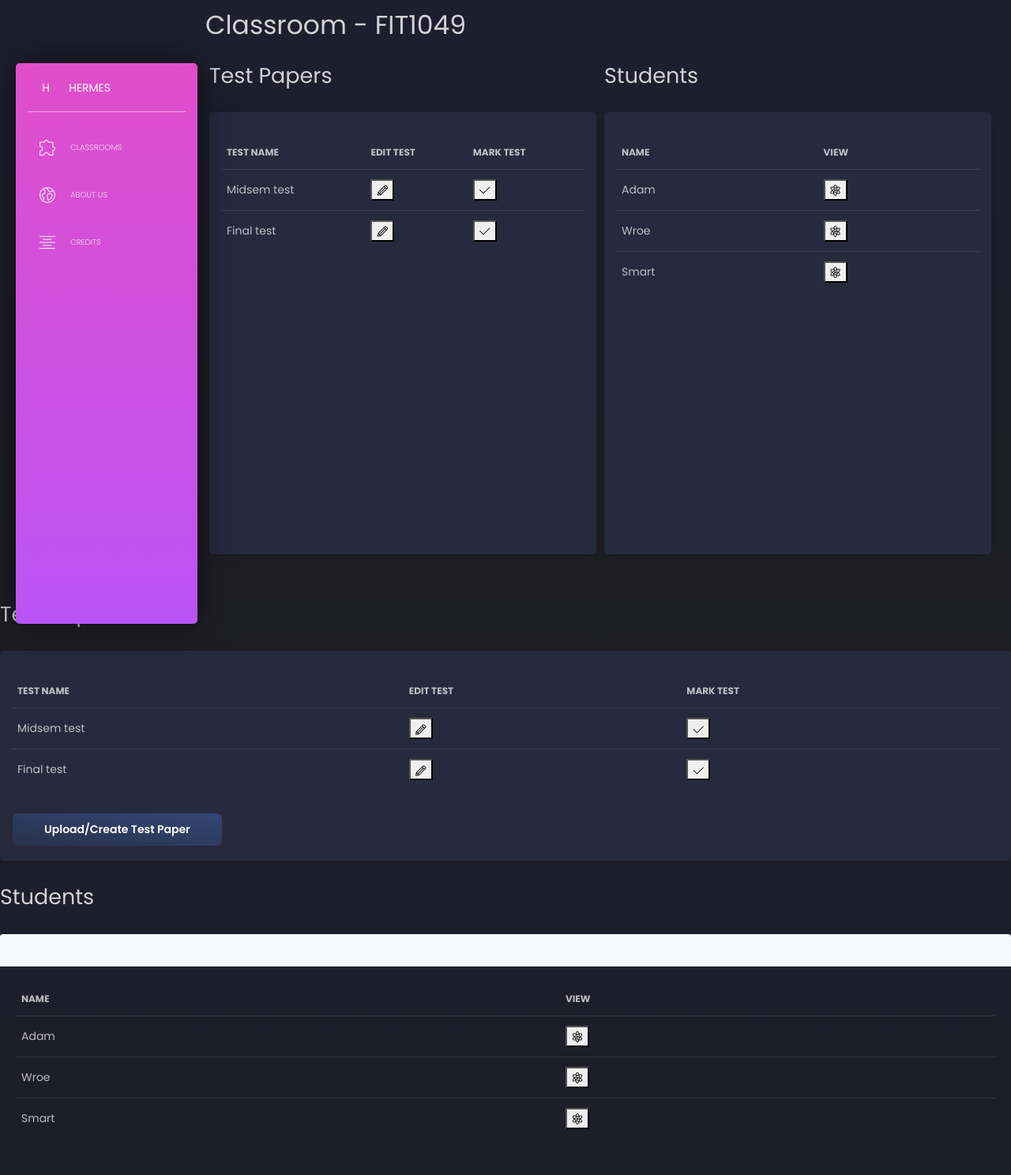
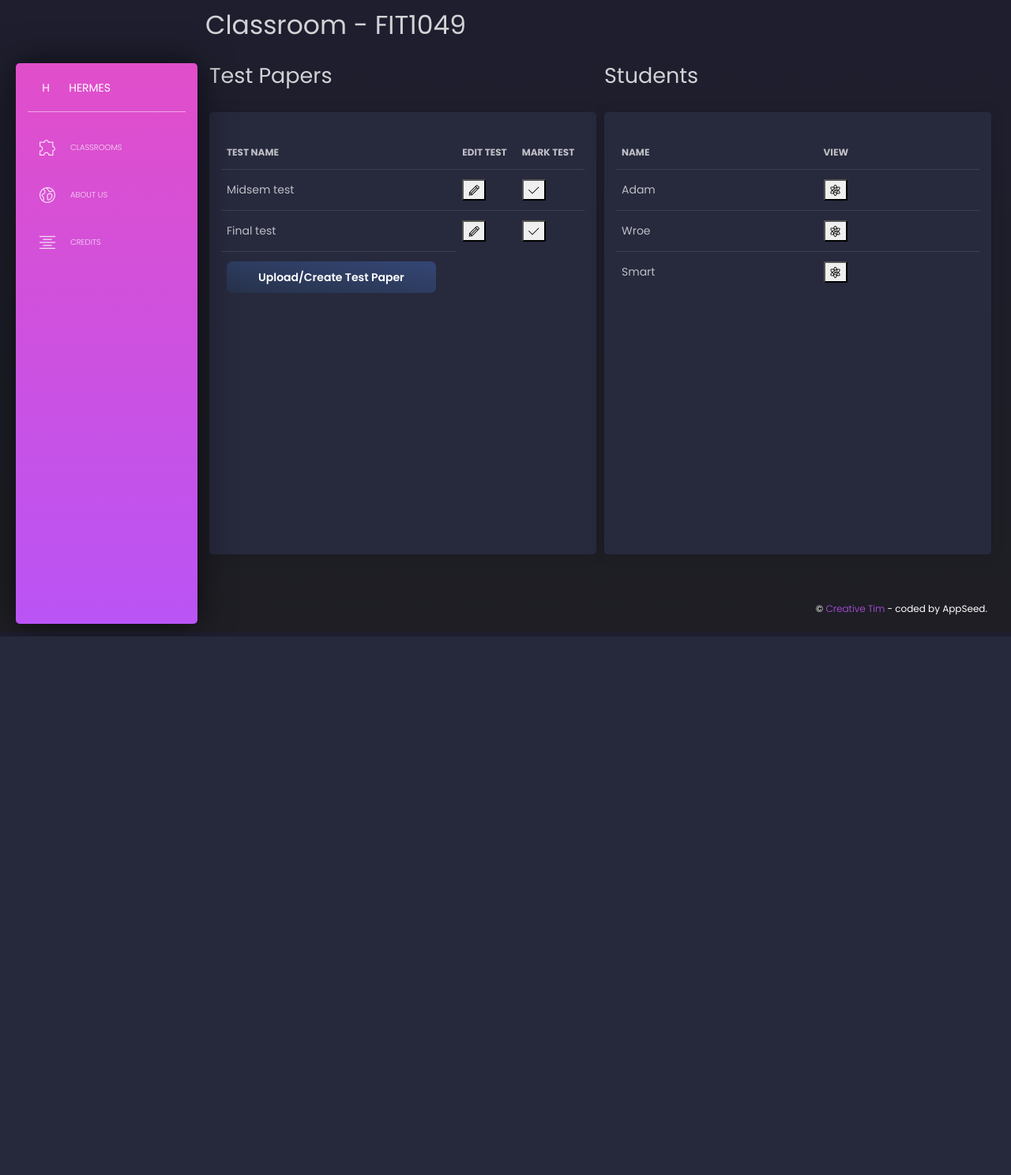
Before and after one commit to Nathan-Yeoh/UNIHack2025Hermes, a Flask app: page /Classroom/FIT1049 in a window 1280 px wide. Shown: the whole page at 79% size. After the commit the page ends 806 px from the top, so only its background shows below. Run offline with Flask 3, Linux system fonts and the light colour scheme; some libraries are stand-ins or nearby versions.

Commit message:
fix post

```diff
--- a/templates/Classroom.html
+++ b/templates/Classroom.html
@@ -44,6 +44,16 @@
                       </td>
                     </tr>
                     {% endfor %}
+                    <tr>
+                      <!-- create test button -->
+                      <td>
+                        <form action="{{url_for('serve_testpaper_create')}}" method="POST">
+                          <input name="cl_id" type="hidden" value="{{cl_id}}">
+                          <input name="tp_id" type="hidden" value="{{test_papers[-1].tp_id + 1}}">
+                          <input type="submit" value="Upload/Create Test Paper" class="btn">
+                        </form>
+                    </td>
+                    </tr>
                   </table>
                 </div>
               </div>
@@ -91,92 +101,6 @@
     </div>
   </div>
 </div>
-<div class="flex-container" >
-  <h2>Test Papers</h2>
 
-  <div class="content">
-    <div class="row">
-      <div class="col-md-12">
-        <div class="card ">
-          <div class="card-header">
-          </div>
-          <div class="card-body">
-            <div class="table-responsive">
-              <table class="table tablesorter " id="">
-                <thead class=" text-primary">
-                <tr>
-                  <th>Test Name</th>
-                  <th>Edit Test</th>
-                  <th>Mark Test</th>
-                </tr>
-                </thead>
-                {% for test_paper in test_papers %}
-                <tr>
-                  <td>{{test_paper.get_cltp_name()}}</td>
-                  <td>
-                    <form action="{{url_for('serve_testpaper_edit', cl_id=classroom_id, tp_id=test_paper.get_tp_id())}}" method="POST">
-                      <input name="cl_id" type="hidden" value="{{classroom_id}}">
-                      <input name="tp_id" type="hidden" value="{{test_paper.get_tp_id()}}">
-                      <button type="submit"><i class="tim-icons icon-pencil"></i></button>
-                    </form>
-                  </td>
-                  <td>
-                    <form action="{{url_for('serve_testpaper', cl_id=classroom_id, tp_id=test_paper.get_tp_id())}}" method="POST">
-                      <input name="cl_id" type="hidden" value="{{classroom_id}}">
-                      <input name="tp_id" type="hidden" value="{{test_paper.get_tp_id()}}">
-                      <button type="submit"><i class="tim-icons icon-check-2"></i></button>
-                    </form>
-                  </td>
-                </tr>
-                {% endfor %}
-              </table>
-            </div>
-            <!-- create test button -->
-            <form action="{{url_for('serve_testpaper_create')}}">
-              <input name="cl_id" type="hidden" value="{{classroom_id}}">
-              <input name="tp_id" type="hidden" value="{{test_papers[-1].tp_id + 1}}">
-              <button type="submit" class="btn">Upload/Create Test Paper</button>
-            </form>
-          </div>
-        </div>
-      </div>
-    </div>
-  </div>
-</div>
-<div class="flex-container">
-  <h2>Students</h2>
-  <div class="content">
-
-          <div class="card-header">
-          </div>
-          <div class="card-body">
-            <div class="table-responsive">
-              <table class="table tablesorter">
-                <thead class=" text-primary">
-                <tr>
-                  <th>Name</th>
-                  <th>View</th>
-                </tr>
-                </thead>
-                {% for student in students %}
-                <tr>
-                  <td>{{student[1]}}</td>
-                  <td>
-                    <form action="{{url_for('serve_student_graph', s_id = student.id)}}" method="POST">
-                      <input name="s_id" type="hidden" value="{{student[0]}}">
-                      <button type="submit"><i class="tim-icons icon-atom"></i></button>
-                    </form>
-                  </td>
-                </tr>
-                {% endfor %}
-              </table>
-            </div>
-          </div>
-        </div>
-      </div>
-    </div>
-  </div>
-</div>
-</div>
 {{ classrooms }}
 {% endblock %}
```
